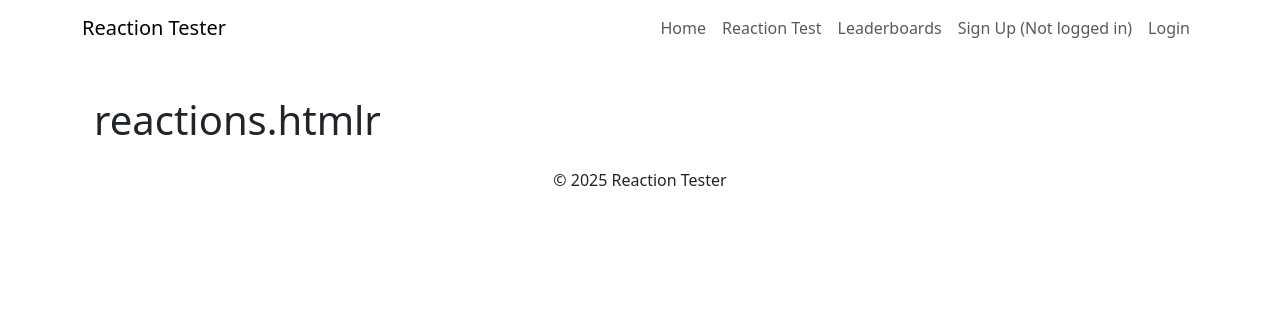
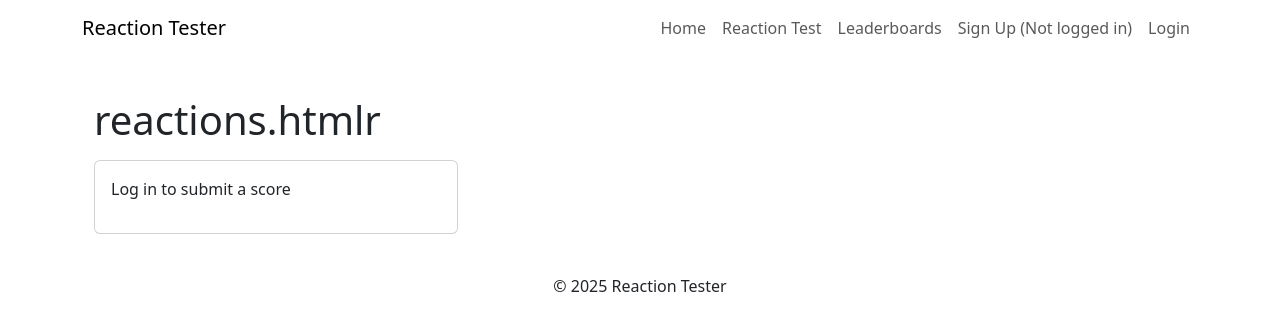
Before and after one commit to lcorndogl/CI-Chillout-Hackathon, a Django app: page /reaction in a window 1280 px wide. Shown: the top 331 px of the page. Run offline with Django 4.2, Linux system fonts and the light colour scheme; some libraries are stand-ins or nearby versions.

Commit message:
Add form for submitting a score

```diff
--- a/reactions/forms.py
+++ b/reactions/forms.py
@@ -1,8 +1,8 @@
 from django import forms
-from .models import Scores
+from .models import Score
 
 
 class ScoresForm(forms.ModelForm):
     class Meta:
-        model = Scores
+        model = Score
         fields = ('score',)
--- a/reactions/templates/reactions/reaction.html
+++ b/reactions/templates/reactions/reaction.html
@@ -1,9 +1,28 @@
 {% extends "base.html" %}
 {% load static %}
+{% load crispy_forms_tags %}
+
 {% block content %}
 
 <div class="container mt-5">
     <h1>reactions.htmlr</h1>
 
+    <!-- Creating New Score -->
+    <div class="col-md-4 card mb-4 mt-3">
+        <div class="card-body">
+            {% if user.is_authenticated %}
+            <h3>New Score</h3>
+            <p>Submitting as: {{ user.username }}</p>
+            <form id="scoresForm" method="post" style="margin-top: 1.3em;">
+                {{ scores_form | crispy }}
+                {% csrf_token %}
+                <button id="submitButton" type="submit" class="btn btn-signup btn-lg">Submit</button>
+            </form>
+            {% else %}
+            <p>Log in to submit a score</p>
+            {% endif %}
+        </div>
+    </div>
+
 </div>
 {% endblock %}
--- a/reactions/views.py
+++ b/reactions/views.py
@@ -1,7 +1,9 @@
-from django.shortcuts import render, get_object_or_404, reverse, redirect
-from django.views import generic
+from django.shortcuts import render
+# , get_object_or_404, reverse, redirect
+# from django.views import generic
 from django.contrib import messages
-from django.http import HttpResponseRedirect
+# from django.http import HttpResponseRedirect
+from .forms import ScoresForm
 
 # Create your views here.
 
@@ -20,9 +22,24 @@ def reaction(request):
     """
     Displays the home page
     """
+
+    score = ScoresForm()
+    if request.method == "POST":
+        score = ScoresForm(data=request.POST)
+        if score.is_valid():
+            scores = score.save(commit=False)
+            scores.user = request.user
+            scores.score = score.cleaned_data['score']
+            scores.save()
+            messages.success(request, 'Score saved successfully')
+    context = {
+        'scores_form': score
+    }
+
     return render(
         request,
         "reactions/reaction.html",
+        context,
     )
 
 
--- a/reactivity/settings.py
+++ b/reactivity/settings.py
@@ -48,12 +48,17 @@ INSTALLED_APPS = [
     'allauth',
     'allauth.account',
     'allauth.socialaccount',
+    'crispy_forms',
+    'crispy_bootstrap5',
     'reactions',
 ]
 
 SITE_ID = 1
 LOGIN_REDIRECT_URL = '/'
 LOGOUT_REDIRECT_URL = '/'
+
+CRISPY_ALLOWED_TEMPLATE_PACKS = "bootstrap5"
+CRISPY_TEMPLATE_PACK = "bootstrap5"
 
 MIDDLEWARE = [
     'django.middleware.security.SecurityMiddleware',
```
Also changed, not shown: requirements.txt (+8 -0 lines), reactions/migrations/0003_alter_score_score.py (added), reactions/migrations/0004_alter_score_score.py (added).
